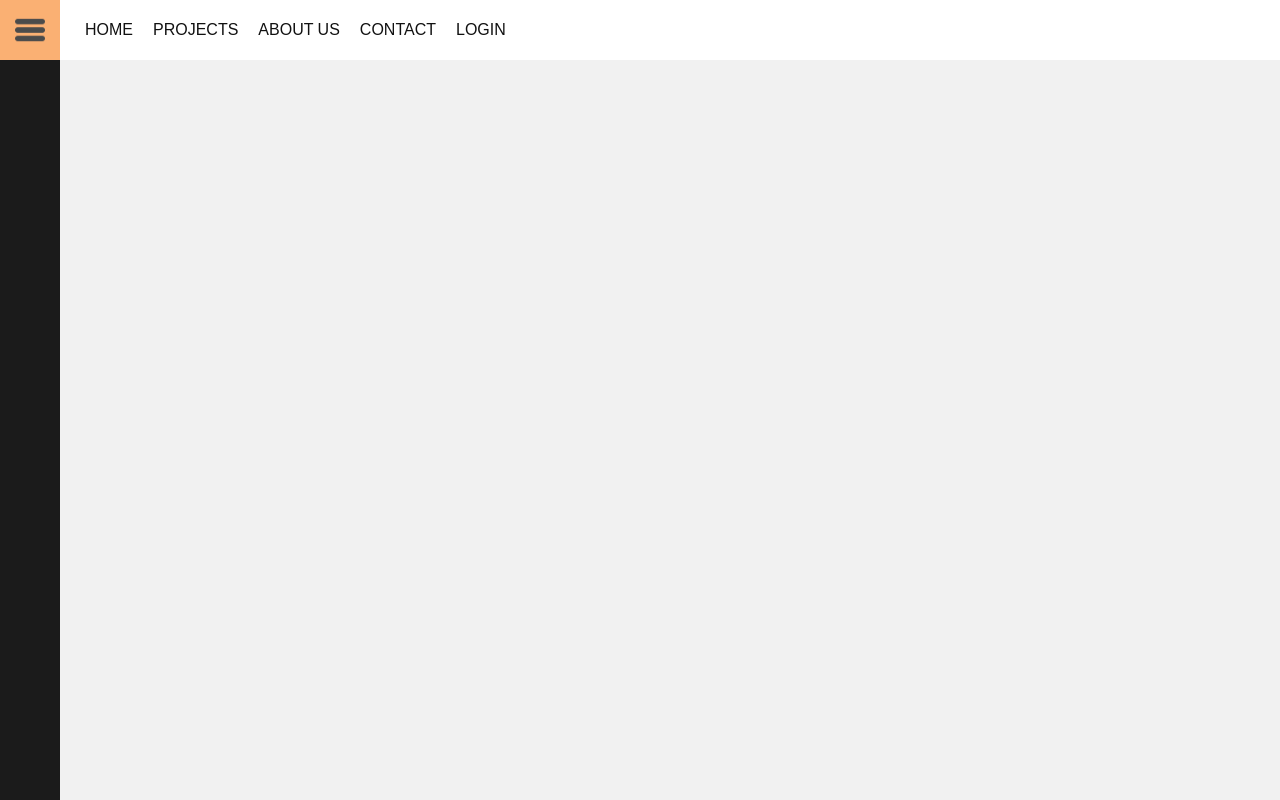
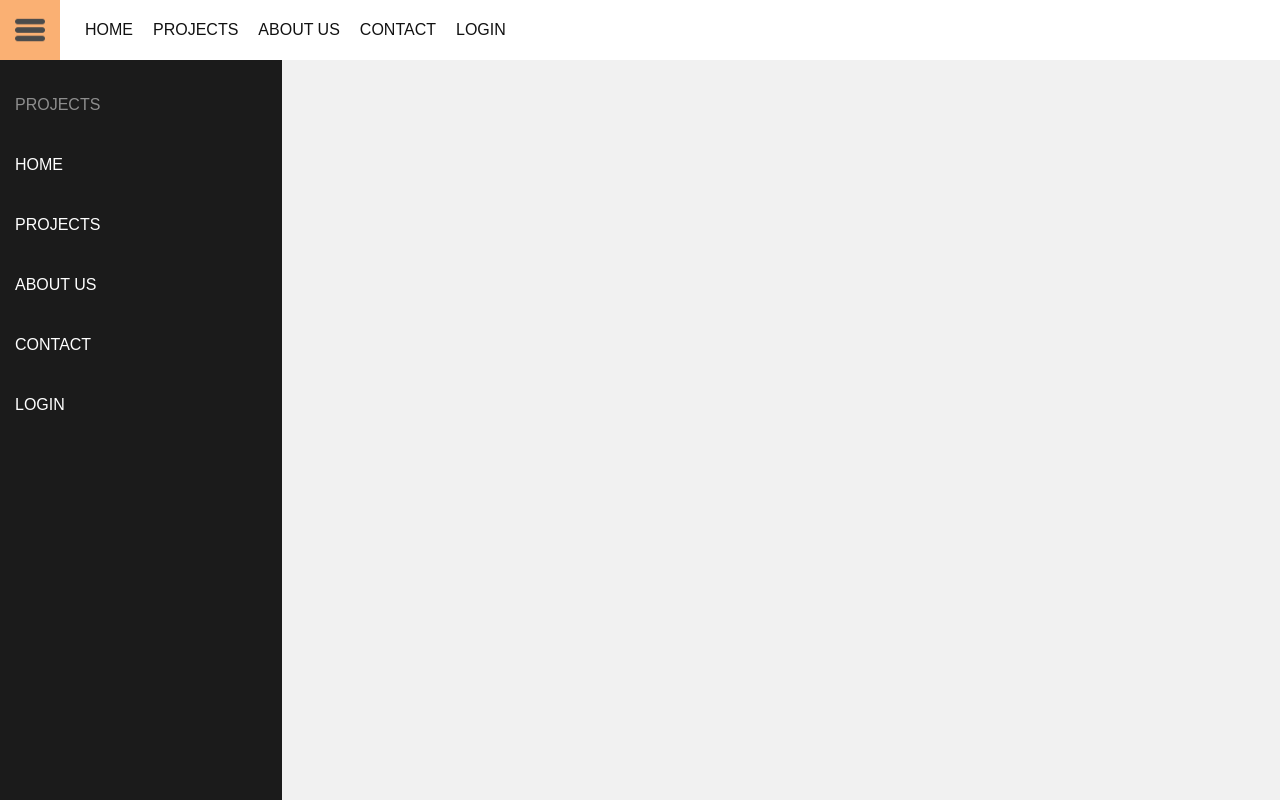
Before and after one commit to imsisojib/html_css_js_practice, a plain HTML site: page 10. Toggle Menu or DrawerMenu (html-css-js)/index.html in a window 1280 px wide. Both pictures are taken after a click on the element 30 px from the left and 30 px from the top of the page. Drawn offline with Linux system fonts and the light colour scheme.

Commit message:
Sidebar/Toggle Menu/DrawerMenu: toggling function added by js

```diff
--- a/10. Toggle Menu or DrawerMenu (html-css-js)/css/stye.css
+++ b/10. Toggle Menu or DrawerMenu (html-css-js)/css/stye.css
@@ -60,6 +60,7 @@ body{
     height: calc(100vh - 60px);
     background-color: #1b1b1b;
     z-index: 1000;
+    transition: all 0.3s ease-in-out;  /*animation while open and close*/
 }
 
 .nav-sidebar ul{
@@ -85,7 +86,8 @@ body{
     font-family: Arial, Helvetica, sans-serif;
     font-size: 16px;
     white-space: nowrap; /*space na thakleo line break korbe na.*/
-
+    opacity: 0;
+    transition: all 0.3s ease-in-out; /*animation while hober*/
 }
 
 .nav-sidebar ul li a:hover{
--- a/10. Toggle Menu or DrawerMenu (html-css-js)/index.html
+++ b/10. Toggle Menu or DrawerMenu (html-css-js)/index.html
@@ -12,7 +12,7 @@
 <body>
 
     <nav class="nav-main">
-        <div class="btn-toggle-nav"></div>
+        <div class="btn-toggle-nav" onclick="toggleNav()"></div>
         <ul>
             <li><a href="#">Home</a></li>
             <li><a href="#">Projects</a></li>
@@ -34,4 +34,7 @@
     </aside>
 
 </body>
+
+<script src="js/main.js"></script>
+
 </html>
--- a/10. Toggle Menu or DrawerMenu (html-css-js)/js/main.js
+++ b/10. Toggle Menu or DrawerMenu (html-css-js)/js/main.js
@@ -0,0 +1,46 @@
+let toggleNavStatus = false;
+
+let toggleNav = function(){
+    let getSidebar = document.querySelector(".nav-sidebar");
+    let getSidebarUl = document.querySelector(".nav-sidebar ul");
+    let getSidebarTittle = document.querySelector(".nav-sidebar span");
+    /*let getSidebarLinks = document.querySelector(".nav-sidebar a");
+        querySelector() only select one element at a time. so we need querySelectorAll() to select all element which we are looking for.
+    */
+
+   let getSidebarLinks = document.querySelectorAll(".nav-sidebar a");
+
+   if (toggleNavStatus === false){
+        getSidebarUl.style.visibility = "visible";
+        getSidebar.style.width = "272px";
+        getSidebarTittle.style.opacity = "0.5";
+
+        let arrayLength = getSidebarLinks.length;
+        for (let i = 0; i < arrayLength; i++) {
+
+            getSidebarLinks[i].style.opacity = "1";
+
+        }
+
+        toggleNavStatus = true;
+
+    }
+    else if (toggleNavStatus === true){
+
+        getSidebar.style.width = "50px";
+        getSidebarTittle.style.opacity = "0";
+
+        let arrayLength = getSidebarLinks.length;
+        for (let i = 0; i < arrayLength; i++) {
+
+            getSidebarLinks[i].style.opacity = "0";
+
+        }
+
+        getSidebarUl.style.visibility = "hidden";
+
+        toggleNavStatus = false;
+
+    }
+
+}
```
